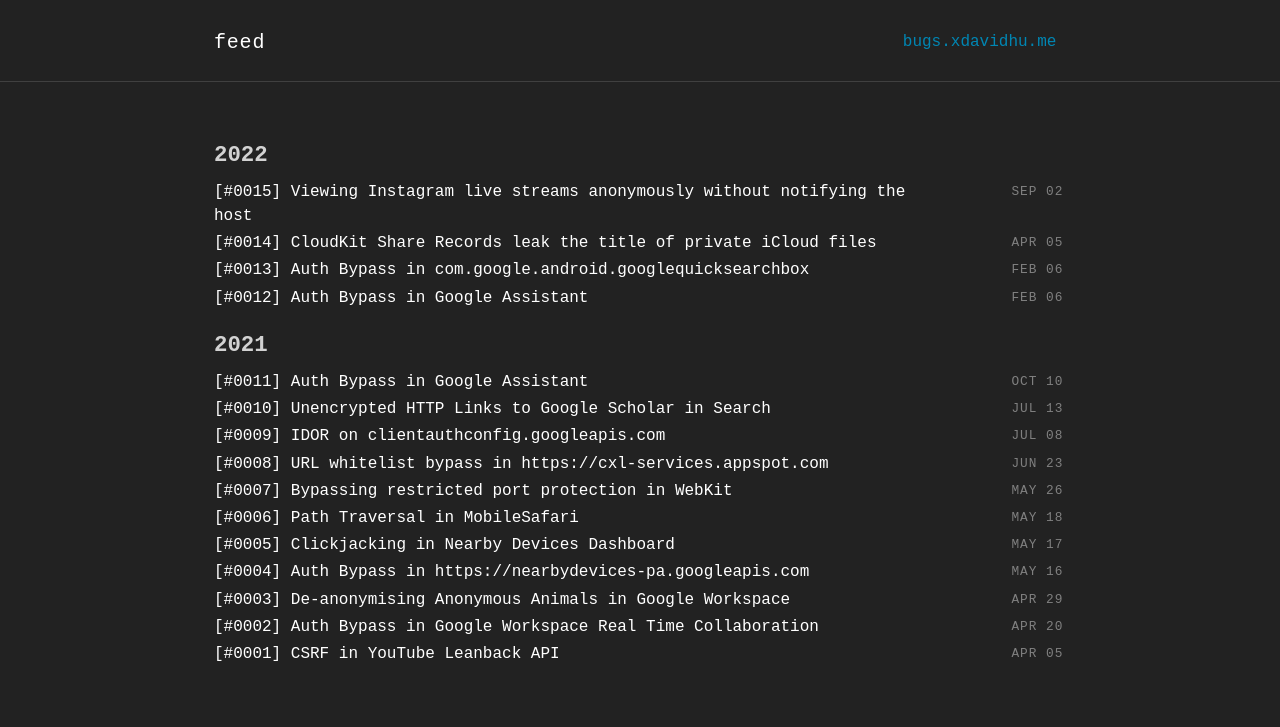
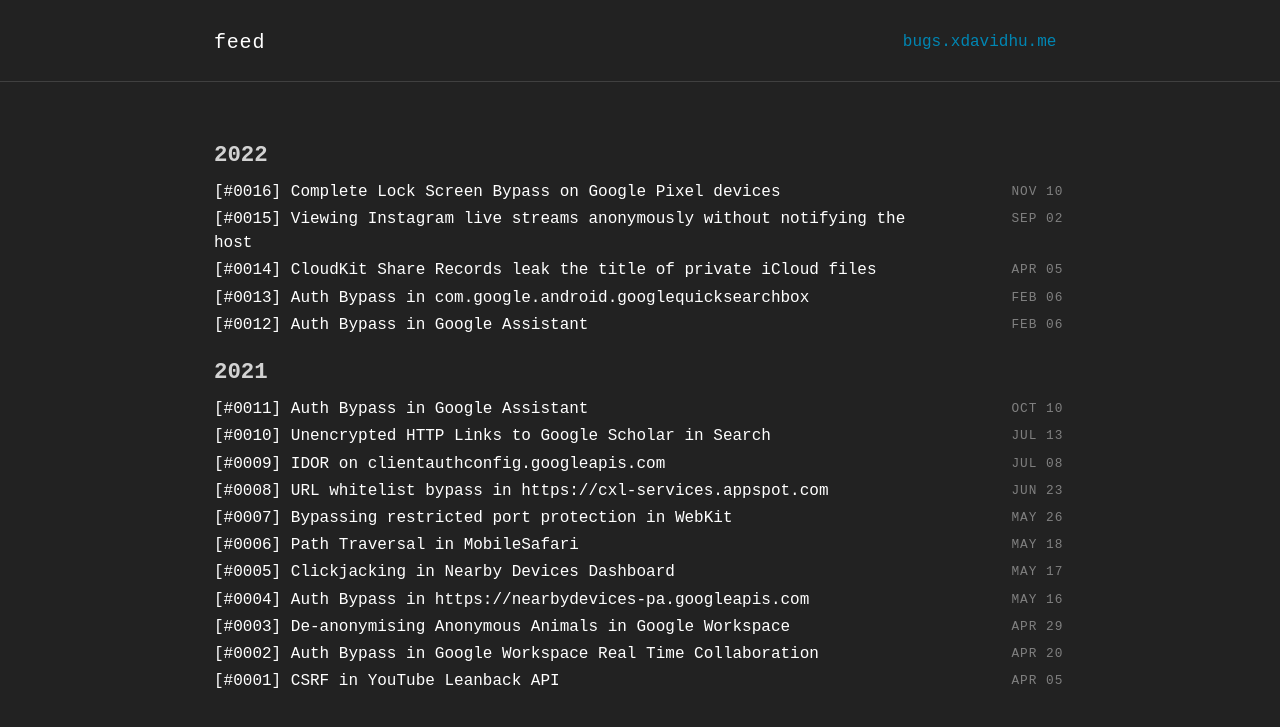
Before and after one commit to xdavidhu/feed.bugs.xdavidhu.me, a Jekyll site: the page built from index.html, in a window 1280 px wide. Shown: the top 727 px of the page. Built offline with Jekyll 4.4.1, drawn with Linux system fonts in a browser that asks for light colours; some web fonts are replaced; some of the changed lines change nothing that is shown.

Commit message:
Add disclosure

```diff
--- /dev/null
+++ b/_posts/2022-11-10-0016.md
@@ -0,0 +1,366 @@
+---
+layout: post
+slug: "0016"
+vendor: "Google"
+status: "fixed (November 2022 Update)"
+reported: "2022-06-13"
+title: "Complete Lock Screen Bypass on Google Pixel devices"
+---
+
+<div class="advisory">
+    <p class="advisory-title">
+        <img src="{{ site.baseurl }}/assets/img/warning.png"/>
+        <span>Patch Advisory</span>
+    </p>
+    <div class="advisory-content">
+        <ul>
+            <li><b>How to fix:</b>
+                <ul>
+                    <li>
+                        Update your device to the <span style="font-style:italic">November 5, 2022</span> Security Update.
+                    </li>
+                    <li>
+                        An update can be triggered manually by going to <span style="font-style:italic">Settings -> Security -> Security update -> Check for update</span>. You might have to do it multipe times.
+                    </li>
+                    <li>
+                        More info about updating a Pixel device at the <a href="https://support.google.com/pixelphone/answer/4457705">official help page</a>.
+                    </li>
+                </ul>
+            </li>
+            <li><b>Affected devices:</b>
+                <ul>
+                    <li>
+                        Seemingly all Google Pixel devices.
+                    </li>
+                    <li>
+                        Since the patch is in AOSP, other Android vendors might be affected.
+                    </li>
+                </ul>
+            </li>
+            <li><b>If you can't update:</b>
+                <ul>
+                    <li>
+                        Turn off your phone before leaving it unattended.
+                    </li>
+                    <li>
+                        This prevents access to the encrypted user data, but might still allow persistence.
+                    </li>
+                </ul>
+            </li>
+        </ul>
+    </div>
+</div>
+
+**Summary:**
+
+Screen on all Pixel phones (tested with Pixel 6 & 5) will unlock after a SIM PIN is reset using a PUK code.
+
+**Impact:**
+
+It is possible to completely bypass the lock screen on (seemingly) all Pixel phones if an attacker has physical access to the device.
+
+**Steps to reproduce:**
+
+1. Lock the device
+2. Remove the SIM tray and insert a SIM card which has a PIN code set up
+3. Enter the SIM code incorrectly 3 times to disable the SIM card and make it require a PUK code
+4. Enter the valid PUK code for the SIM card and follow the instructions to set a new PIN code
+5. See that the device is now unlocked
+
+**POC video:**
+
+<iframe class="youtube-iframe" src="https://www.youtube.com/embed/dSgSnYPgzT0" frameborder="0" allow="accelerometer; autoplay; encrypted-media; gyroscope; picture-in-picture" allowfullscreen></iframe>
+
+*The POC video was created later and was not sent to Google.*
+
+**References:**
+
+- CVE: [CVE-2022-20465](https://cve.mitre.org/cgi-bin/cvename.cgi?name=CVE-2022-20465)
+- Accompanying blog post: [Accidental $70k Google Pixel Lock Screen Bypass](https://bugs.xdavidhu.me/google/2022/11/10/accidental-70k-google-pixel-lock-screen-bypass/)
+- Fix commit in AOSP: [ecbed81 - Do not dismiss keyguard after SIM PUK unlock](https://github.com/aosp-mirror/platform_frameworks_base/commit/ecbed81c3a331f2f0458923cc7e744c85ece96da)
+- Android Security Bulletin: [Android Security Bulletin - November 2022](https://source.android.com/docs/security/bulletin/2022-11-01#system)
+
+---
+### Discussion:
+
+
+**Vendor - 2022-06-13 (T+ 37 minutes)**
+
+Thank you for submitting this report. We’ve filed an internal report for the Android engineering team to investigate further (specified by the Android ID label). Please follow coordinated disclosure practices, such as keeping this report confidential until we have had time to assess your issue, and if necessary, release an update for Android devices.
+
+PLEASE TAKE THE FOLLOWING ACTIONS NOW, if you have not already:
+   1. Sign the Google Contributor License Agreement (1).
+   2. In a comment below, let us know how you would like to be acknowledged (2) for discovering this potential vulnerability (including company affiliation, if any).
+   3. Provide a PoC that reproduces against a recent Android build (not more than 30 days old).
+
+The typical lifecycle for a confirmed security vulnerability is as follows:
+   1. Initial severity rating assessment (subject to change after review by component owners) (3)
+   2. Development of an update
+   3. Assignment of CVE
+   4. Shared under NDA, as part of coordinated disclosure, to Android partners for remediation
+   5. Release in a public Android security bulletin
+   6. Android Security Rewards payment (if applicable)
+
+Most of these steps will typically be communicated in the sidebar. Please note that we may not reply to requests for status updates or information, however we will continue our typical assessment and remediation efforts. This issue will be updated with information once the reported issue is publicly fixed, if not prior.
+
+
+Thank you,
+Android Security Team
+
+(1) Contributor license agreement: https://cla.developers.google.com/clas \
+(2) Android Security Acknowledgements: https://source.android.com/security/overview/acknowledgements \
+(3) Android severity guidelines: https://source.android.com/security/overview/updates-resources.html \
+
+---
+
+**Me - 2022-07-01 (T+ 18 days)**
+
+Hi,
+
+As instructed by the above comment, here is how I'd like to be acknowledged for this potential vulnerability: \
+"David Schütz (@xdavidhu)"
+
+I have also signed the Contributor License Agreement.
+
+Thank you, \
+David
+
+---
+
+**Vendor - 2022-07-05 (T+ 22 days)**
+
+David,
+
+Thank you for updating your acknowledgement information.
+
+Best, \
+Android Security Team
+
+---
+
+**Vendor - 2022-07-14 (T+ 31 days)**
+
+Hello David,
+
+The Android Security Team believes that this is a duplicate of an issue previously reported by another external researcher. \
+The duplicate issue is being tracked by the Android ID reflected in the status of this ticket.
+
+Thank you, \
+Android Security Team
+
+---
+
+**Me - 2022-08-11 (T+ 59 days)**
+
+Hey,
+
+What is the status of this bug? \
+When will a fix be rolled out?
+
+Thank you, \
+David
+
+---
+
+**Vendor - 2022-08-11 (T+ 59 days)**
+
+Hello David,
+
+We are still working on the initial report we received for this issue. Once fixed it will be released in an Android Security Bulletin at that time.
+
+Thank you, \
+Android Security Team
+
+---
+
+**Me - 2022-09-09 (T+ 88 days)**
+
+Hey,
+
+I was able to reproduce this issue on the latest `September 5, 2022` security patch. \
+It has been almost 4 months since I reported this issue and considering the impact, this feels too long of a delay.
+
+Can you let me know the ETA of the fix? I'd like to disclose this issue.
+
+Thank you, \
+David
+
+---
+
+**Me - 2022-09-10 (T+ 89 days)**
+
+Hey,
+
+I'm planning to publicly disclose this issue on `October 15, 2022`.
+
+Thank you, \
+David
+
+---
+
+**Vendor - 2022-09-15 (T+ 94 days)**
+
+Hello,
+
+Thank you for checking in on this report. At this time we are still actively working on the remediation for the original report submitted and targeting an October release. In regards to your desire to disclose this issue, while we do not grant or deny permission to disclose issues, we would appreciate you keeping us informed of any specific disclosure plans you may have. We would also appreciate the opportunity to review in advance any materials you plan to publish.
+
+Sincerely, \
+Android Security Team
+
+---
+
+**Vendor - 2022-09-16 (T+ 95 days)**
+
+Hello!
+
+A quick introduction; my name is *[redacted]* and I am *[redacted]* here at Google.
+
+After talking with our release team, we are unfortunately unable to get this fix into the October or November release as they have already been built and are currently targeting the December release.
+
+I apologize for the delay and any confusion, we really appreciate your patience while we work to get this fixed!
+
+In your last comment you mentioned you plan to disclose this issue on October 15th 2022. Google does not grant or deny permission to go public, but I would love to continue working with you on a coordinated vulnerability disclosure if this is something you are open to.
+
+Again, thank you so much for taking the time to submit this report, I hope you continue finding and reporting issues to our program!
+
+*[redacted]* \
+Android Security Team
+
+---
+
+**Me - 2022-09-16 (T+ 95 days)**
+
+Hi *[redacted]*,
+
+Thank you for reaching out. It is not an easy decision for me to make, but I plan to stick with my original disclosure date which is `October 15, 2022`.
+
+This is due to multiple reasons, including:
+- The impact of the issue
+- The delay of the fix
+- The fact that the issue is known to 3rd parties (since it's a duplicate)
+
+I always try to avoid the potential damage of disclosing live bugs, but in the case of this report, I feel like this is the best way forward.
+
+Thank you, \
+David
+
+---
+
+**Vendor - 2022-09-16 (T+ 95 days)**
+
+Hi David,
+
+I understand, thank you for keeping us informed of your disclosure plans.
+
+We are working to expedite the release of this fix and will let you know if we have any new information. In the mean time, I would be happy to set up a call with us and one of our engineers to talk about this fix and ways that we might improve our communication on future reports! If this is something you would be open to please let me know some of your availability next week.
+
+Thank you again and have a great weekend, \
+*[redacted]*
+
+---
+
+**Me - 2022-09-18 (T+ 97 days)**
+
+Hi *[redacted]*,
+
+Thank you for this response, I appreciate it.
+
+I'd be happy to do the call that you mentioned. My availability next week is (in UTC+2):
+
+- Monday: any time, except 13:00-14:00
+- Tuesday: before 16:00
+
+From Wednesday my availability will be limited.
+
+Does that work for you? Let me know.
+
+Thank you, \
+David
+
+---
+
+**Vendor & Me**
+
+*talking about possible dates for the call*
+
+---
+
+**Vendor - 2022-09-20 (T+ 99 days)**
+
+Perfect, I'll set up the call.
+Thank you - and thank you again for taking the time to meet with us!
+
+*[redacted]*
+
+---
+
+**Vendor - 2022-09-30 (T+ 109 days)**
+
+Hello David,
+
+Thank you again for taking the time to talk with us today!
+
+I wanted to share some meeting notes from our call. I kept them pretty high level but please let me know if there is anything else you would like to clarify.
+After our call we investigated your report in a little more detail, and I am hoping to have some additional information to share with you early next week!
+
+Meeting Notes:
+
+The fix for this issue has been scheduled for the November release under CVE-2022-20465. While unlikely this is subject to change, and we will reach out and let you know if anything changes. \
+David shared feedback for the Android VRP including ways to increase transparency, send more frequent status updates, use fewer templates (especially for duplicates), and duplicate report process. \
+Google shared insight around the case duplication process; the report is scored for initial severity but determined to be a duplicate after reviewed by other engineers and feature team. Due to how Android builds and shares fixes with partners, Android Security Teams need several weeks to release a fix to ensure proper testing. \
+While this issue reproduces in Pixel, the underlying component may still be used by other partners. \
+David intends to disclose the report (including POC) on October 15th.
+
+
+As I mentioned during the call, hearing about your experience first hand was tremendously helpful. It gave me a lot of great feedback for how we can improve our program moving forward (i.e. more frequent status updates and more personal communication) and I can't thank you enough for taking the time.
+If you have any other questions (about this report or anything else) please do not hesitate to reach me at android-security-rewards@google.com, or my personal email *[redacted]*.
+
+Have a great weekend!
+
+*[redacted]* \
+Android Security Team
+
+---
+
+**Vendor - 2022-10-12 (T+ 121 days)**
+
+Hello David,
+
+Thank you again for taking the time to submit this report and chat with us last week.
+
+After we investigated further, we wanted to share some additional insights we discovered as a result of your report.
+
+The same issue was submitted to our program earlier this year, but we were not able to reproduce the vulnerability. When you submitted your report, we were able to identify and reproduce the issue and began developing a fix.
+
+To ensure Android users are as secure as possible, we worked to release a fix as quickly as possible. As mentioned in our call, we build patches weeks before release to ensure proper testing for Android and our partners. Re-building the October release so late in development would have likely caused a break or delay, putting users at even greater risk. For this reason, the earliest we are able to release a fix for this issue is our November release going out on 11/07/2022.
+
+We typically do not reward duplicate reports; however, because your report resulted in us taking action to fix this issue, we are happy to reward you the full amount of $70,000 USD for this LockScreen Bypass exploit!
+
+Thank you for patience and feedback throughout this process. This was your first report to the Android VRP, but I hope it will not be the last!
+
+If you have any other questions or concerns please don’t hesitate to reach out - you can comment directly on this bug or email me at android-security-rewards@google.com.
+
+Have a great rest of your week, \
+*[redacted]* \
+Android Security Team
+
+---
+
+**Me - 2022-10-24 (T+ 133 days)**
+
+Hi *[redacted]*,
+
+Thank you for deciding on rewarding this issue and for asking for my feedback. It shows that you do really care about the researcher experience. Definitely makes me (and probably others) more likely to participate in the Android VRP again in the future.
+
+Regarding disclosure, I decided to wait for the November patch to go out. Considering the bigger picture, the ~20 days between my original disclosure deadline and the patch being available didn't seem to worth publicly disclosing a live bug like this for.
+
+Have a great week, \
+David
+
+---
+
+**Vendor - 2022-10-24 (T+ 133 days)**
+
+Hi David,
+
+Sounds great, thank you so much for your work with our program! Please don't hesitate to reach out if you have any questions or concerns :)
--- a/assets/scss/_layout.scss
+++ b/assets/scss/_layout.scss
@@ -319,3 +319,62 @@
 ::-webkit-scrollbar-corner {
   background: #333
 }
+
+.youtube-iframe {
+  aspect-ratio: 16/9;
+  width: 70%;
+}
+
+.advisory {
+  border-style: solid;
+  border-color: rgba(255, 56, 56, 0.8);
+  border-width: thick;
+  border-radius: 6px;
+  padding: 0.7em 0.7em 0.7em 0.7em;
+  margin-bottom: 1em;
+
+  .advisory-title {
+
+    display: flex;
+    justify-content: left;
+    align-items: center;
+
+    img {
+      max-height: 1em;
+      padding-right: 0.3em;
+
+      // to align image center with the font
+      padding-bottom: 4px;
+    }
+
+    span {
+      font-weight: bold;
+      display: flex;
+      align-items: center;
+      text-transform: uppercase;
+      color: rgba(255, 56, 56, 0.8);
+    }
+  }
+
+  .advisory-content {
+
+    ul {
+      margin-left: 2em;
+      margin-bottom: 0em;
+      ul {
+        margin-top: 0.5em;
+      }
+    }
+
+    li:last-child {
+      padding-bottom: 0em;
+    }
+
+    >ul>li {
+      font-weight: bold;
+      >ul {
+        font-weight: normal;
+      }
+    }
+  }
+}
```
Also changed, not shown: assets/img/warning.png (added).
